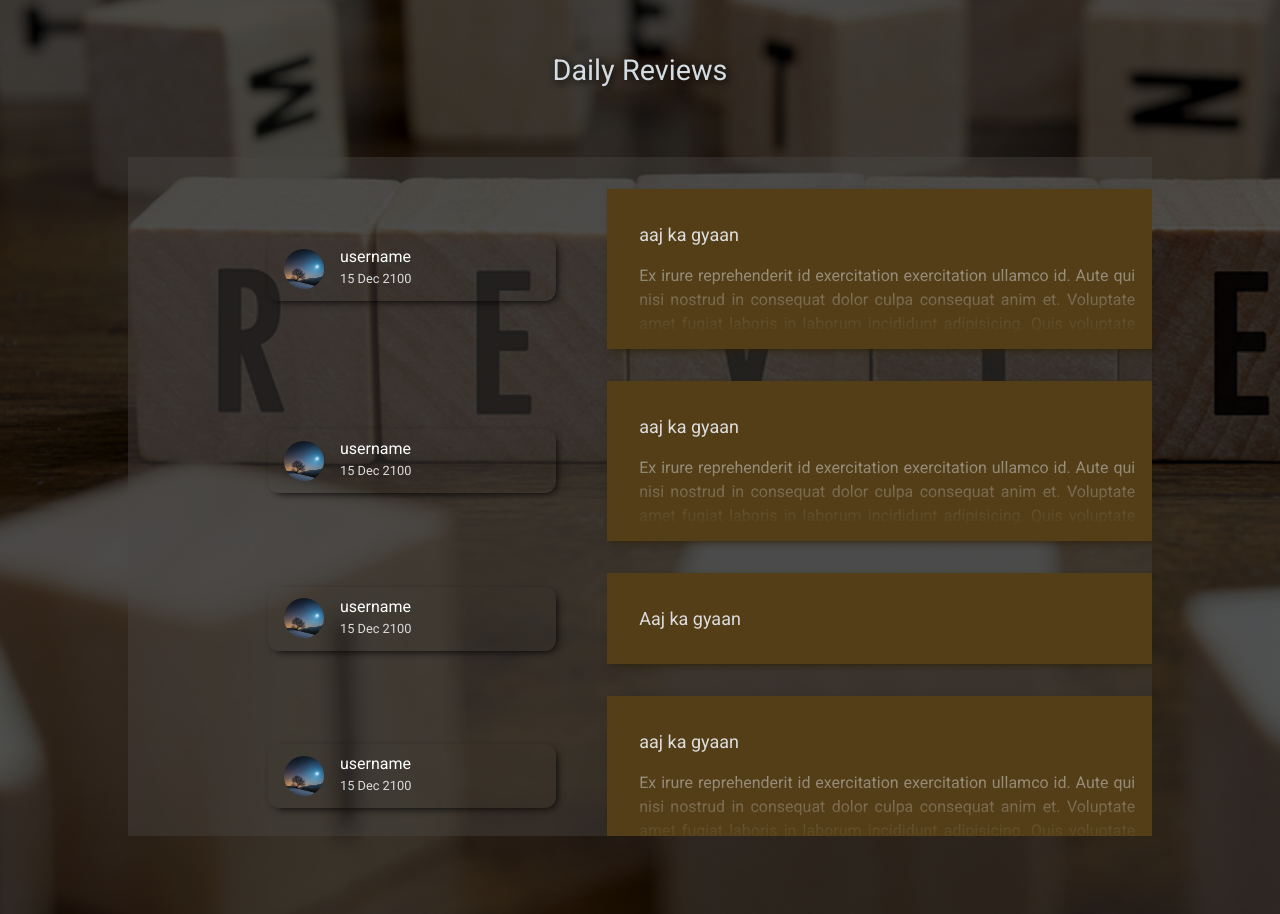
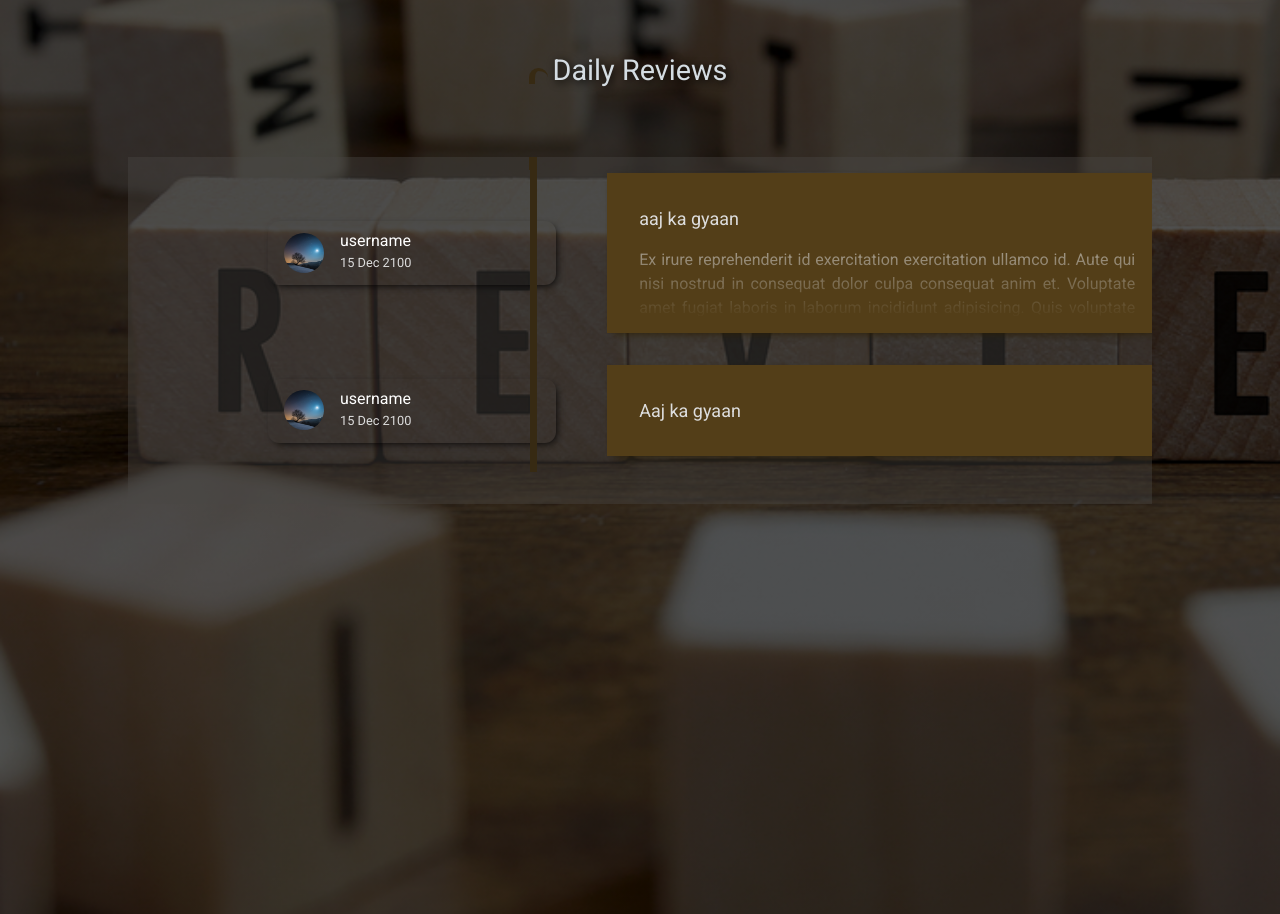
Before and after one commit to shalearkane/DailyReview, a Django app: page /review/ in a window 1280 px wide. Shown: the part 56-970 px from the top of the page. Run offline with Django 4.2, Linux system fonts and the light colour scheme; the visitor is signed in with stand-in values (Sample User, id 1); data that the repository does not hold is empty; some libraries are stand-ins or nearby versions.

Commit message:
Updated feed.html

```diff
--- a/static/feed.css
+++ b/static/feed.css
@@ -23,12 +23,13 @@
 
 .container {
     width: 80vw;
-    height: 70vh;
+    max-height: 70vh;
     background: rgba(74, 72, 69, 0.408);
     position: absolute;
     top: 22vh;
     margin-left: 10vw;
     overflow-y: overlay;
+    padding-bottom: 2rem;
 }
 
 .review {
@@ -39,7 +40,8 @@
     max-height: 10rem; */
     position: relative;
     /* top: 7rem */
-    margin-top: 2rem;
+    padding-top: 1rem;
+    padding-bottom: 1rem;
     /* margin: 5rem; */
 }
 
@@ -119,6 +121,32 @@
     border: 1rem solid rgb(83, 62, 24);
 }
 
-/* .middle-line {
-    height:
-} */
+.middle-line {
+    width: 0.4rem;
+    background-color:rgb(55, 42, 19);
+    height: 100%;
+    position: absolute;
+    left: 30.5vw;
+    /* top: -2rem */
+}
+
+.rem-line {
+    width: 0.4rem;
+    background-color: rgb(55, 42, 19);
+    height: 0.8rem;
+    position: fixed;
+    top: 22vh;
+    left: 41.3vw
+}
+
+.semicircle {
+    width: 1.2rem;
+    height: 1rem;
+    border-top-left-radius: 10rem;
+    border-top-right-radius: 10rem;
+    left: 41.3vw;
+    position: fixed;
+    top: 9.7vw;
+    border-top: 0.2rem   solid rgb(55, 42, 19);
+    border-left: 0.4rem solid rgb(55, 42, 19);
+}
--- a/templates/review/feed.html
+++ b/templates/review/feed.html
@@ -5,39 +5,31 @@
     <link rel="stylesheet" href="{% static 'feed.css' %}">
 </head>
 <body>
+    <div class="semicircle"></div>
     <div class="title">Daily Reviews</div>
         <div class="container">
-            <div class="middle-line">
             <div class="reviews">
+                <div class="review">
+                    <div class="rem-line"></div>
+                    <div class="username-date">
+                        <div><img src="{% static 'images/sample_friend.jpg' %}"></div>
+                        <div><p>username</p><p>15 Dec 2100</p></div>
+                    </div>
+                    <div class="middle-line"></div>
+                    <a href="" class="review-title"><p>aaj ka gyaan</p><p>Ex irure reprehenderit id exercitation exercitation ullamco id. Aute qui nisi nostrud in consequat dolor culpa consequat anim et. Voluptate amet fugiat laboris in laborum incididunt adipisicing. Quis voluptate Lorem est sunt ex aliquip cupidatat elit enim. Velit officia sit tempor officia Lorem pariatur nulla laboris deserunt nisi irure Lorem id ex.</p></a>
+                </div>
+
                 <div class="review">
                     <div class="username-date">
                         <div><img src="{% static 'images/sample_friend.jpg' %}"></div>
                         <div><p>username</p><p>15 Dec 2100</p></div>
                     </div>
-                        <a href="" class="review-title"><p>aaj ka gyaan</p><p>Ex irure reprehenderit id exercitation exercitation ullamco id. Aute qui nisi nostrud in consequat dolor culpa consequat anim et. Voluptate amet fugiat laboris in laborum incididunt adipisicing. Quis voluptate Lorem est sunt ex aliquip cupidatat elit enim. Velit officia sit tempor officia Lorem pariatur nulla laboris deserunt nisi irure Lorem id ex.</p></a>
-                    </div>
-                    <div class="review">
-                        <div class="username-date">
-                            <div><img src="{% static 'images/sample_friend.jpg' %}"></div>
-                            <div><p>username</p><p>15 Dec 2100</p></div>
-                        </div>
-                        <a href="" class="review-title"><p>aaj ka gyaan</p><p>Ex irure reprehenderit id exercitation exercitation ullamco id. Aute qui nisi nostrud in consequat dolor culpa consequat anim et. Voluptate amet fugiat laboris in laborum incididunt adipisicing. Quis voluptate Lorem est sunt ex aliquip cupidatat elit enim. Velit officia sit tempor officia Lorem pariatur nulla laboris deserunt nisi irure Lorem id ex.</p></a>
-                    </div>
-                    <div class="review">
-                        <div class="username-date">
-                            <div><img src="{% static 'images/sample_friend.jpg' %}"></div>
-                            <div><p>username</p><p>15 Dec 2100</p></div>
-                        </div>
+                    <div class="middle-line"></div>
                     <a href="" class="review-title"><p>Aaj ka gyaan</p></a>
                 </div>
-                    <div class="review">
-                        <div class="username-date">
-                            <div><img src="{% static 'images/sample_friend.jpg' %}"></div>
-                            <div><p>username</p><p>15 Dec 2100</p></div>
+
             </div>
-                        <a href="" class="review-title"><p>aaj ka gyaan</p><p>Ex irure reprehenderit id exercitation exercitation ullamco id. Aute qui nisi nostrud in consequat dolor culpa consequat anim et. Voluptate amet fugiat laboris in laborum incididunt adipisicing. Quis voluptate Lorem est sunt ex aliquip cupidatat elit enim. Velit officia sit tempor officia Lorem pariatur nulla laboris deserunt nisi irure Lorem id ex.</p></a>
-                    </div>
-                </div>
+            {% comment %} <div class="middle-line"></div> {% endcomment %}
         </div>
     </div>
 </body>
```
Lines whose indentation alone changed are shown as unchanged.
